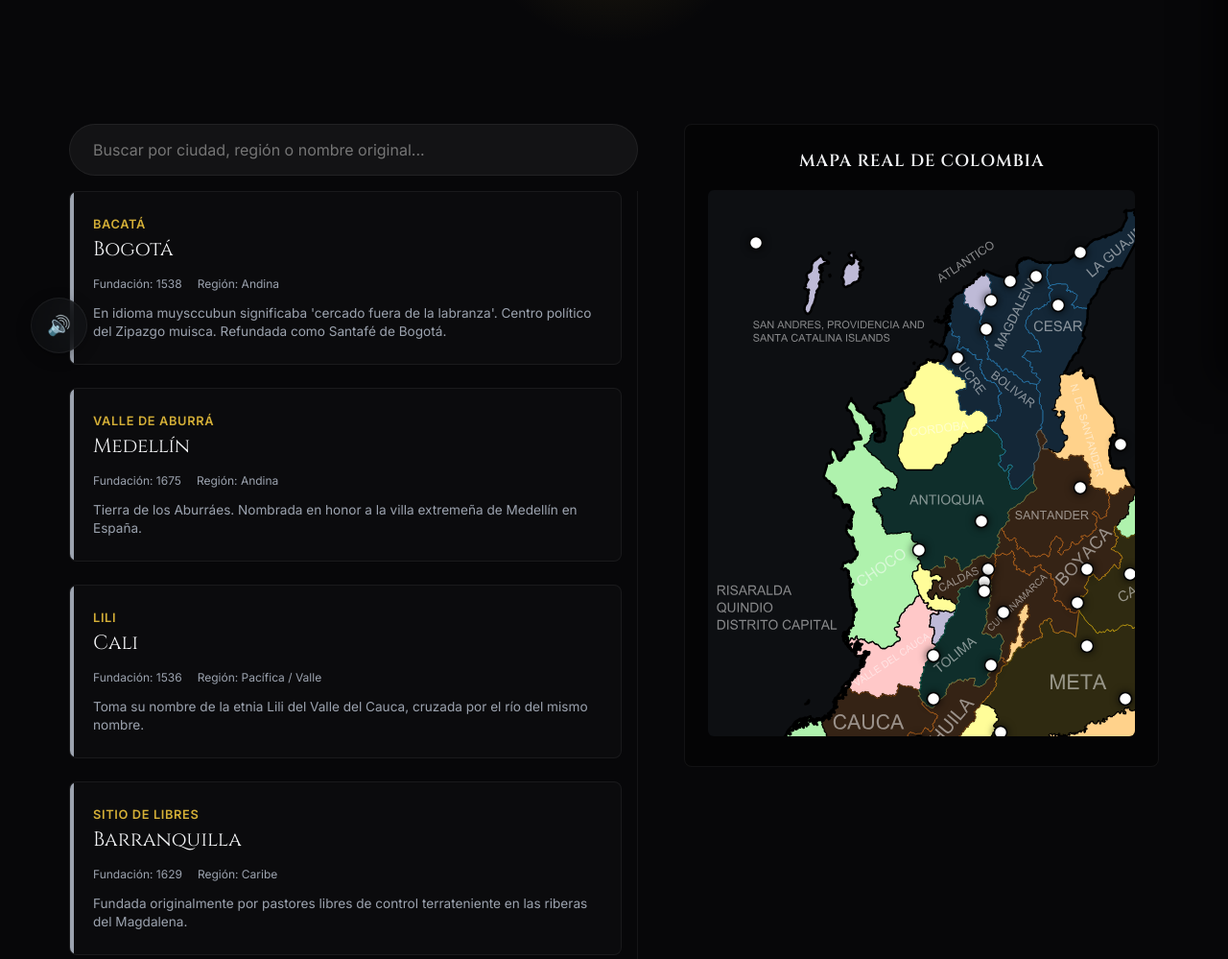
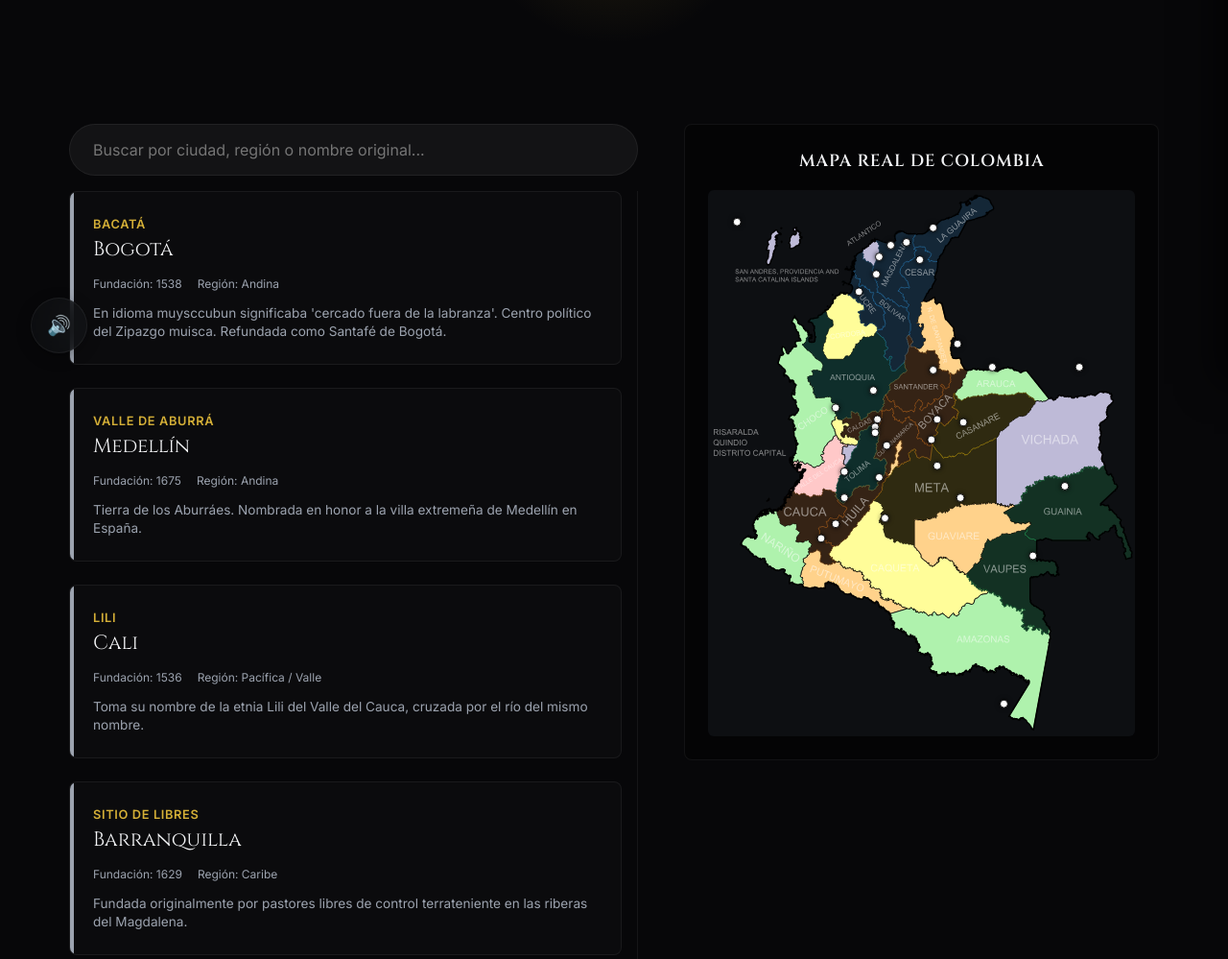
Before and after one commit to Pant3R6A9/COLOMBIA, a plain HTML site: page ciudades-historicas.html in a window 1280 px wide. Shown: the part 400-1399 px from the top of the page at 96% size. Drawn offline with Linux system fonts and the light colour scheme.

Commit message:
Fix critical SVG viewBox scaling and add max-height boundaries on both maps to prevent bottom cropping

```diff
--- a/ciudades-historicas.html
+++ b/ciudades-historicas.html
@@ -39,6 +39,8 @@
       flex-direction: column;
       align-items: center;
       justify-content: center;
+      max-height: 85vh; /* Evita que la tarjeta del mapa sea más alta que el viewport */
+      overflow: hidden;
     }
 
     .search-input {
@@ -128,6 +130,10 @@
     svg#mapa-real-colombia {
       background: #0d0f12;
       border-radius: 6px;
+      max-height: 72vh; /* Altura máxima estricta para que quepa entero en pantalla sin recortarse */
+      width: 100%;
+      height: auto;
+      display: block;
     }
 
     /* Color base de los departamentos */
@@ -231,7 +237,7 @@
       fill: none !important;
     }
 
-    /* Marcadores de ciudades (Limpios, sin etiquetas de texto que ensucien) */
+    /* Marcadores de ciudades */
     .city-marker {
       fill: #ffffff;
       stroke: #000;
@@ -243,7 +249,7 @@
 
     .city-marker:hover, .city-marker.active-marker {
       fill: var(--accent);
-      r: 8;
+      r: 8.5;
       filter: drop-shadow(0 0 10px var(--accent));
       stroke: #ffffff;
       stroke-width: 2;
@@ -323,7 +329,7 @@
         <h3 class="title-font" style="font-size: 1.1rem; margin-bottom: 1rem; color: var(--text-primary); text-transform: uppercase;">
           Mapa Real de Colombia
         </h3>
-        <div id="map-container" style="width: 100%; position: relative;">
+        <div id="map-container" style="width: 100%; position: relative; display: flex; justify-content: center; align-items: center;">
           <!-- Aquí se inyecta el SVG del mapa con JS -->
         </div>
       </div>
@@ -384,8 +390,12 @@
 
         const svg = container.querySelector('svg');
         svg.setAttribute('id', 'mapa-real-colombia');
+
+        // CORRECCIÓN CRÍTICA: Forzar el viewBox original del mapa vectorial para que sea 100% responsivo y no se recorte abajo ni arriba
+        svg.setAttribute('viewBox', '0 0 735 940');
         svg.style.width = '100%';
-        svg.style.height = 'auto';
+        svg.style.height = '100%';
+        svg.style.display = 'block';
 
         // Clasificar dinámicamente cada path de departamento en su región natural
         const paths = svg.querySelectorAll('path.departamento');
@@ -396,7 +406,6 @@
 
           paths.forEach(path => {
             if (path.isPointInFill(point)) {
-              // Limpiar el nombre de la región para usarlo como clase limpia
               const cleanRegion = city.region.split(' ')[0];
               path.classList.add('region-' + cleanRegion);
             }
```
Also changed, not shown: geografia-y-geologia.html (+11 -3 lines).
